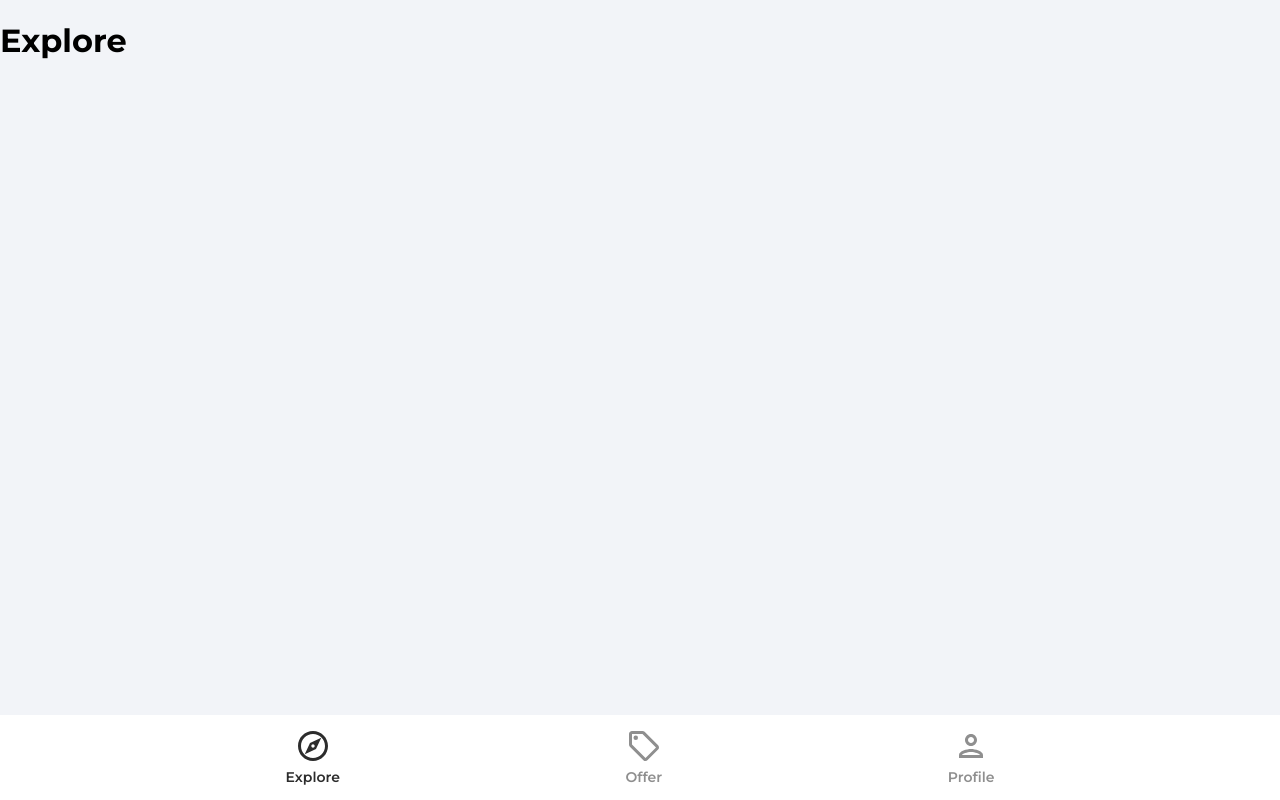
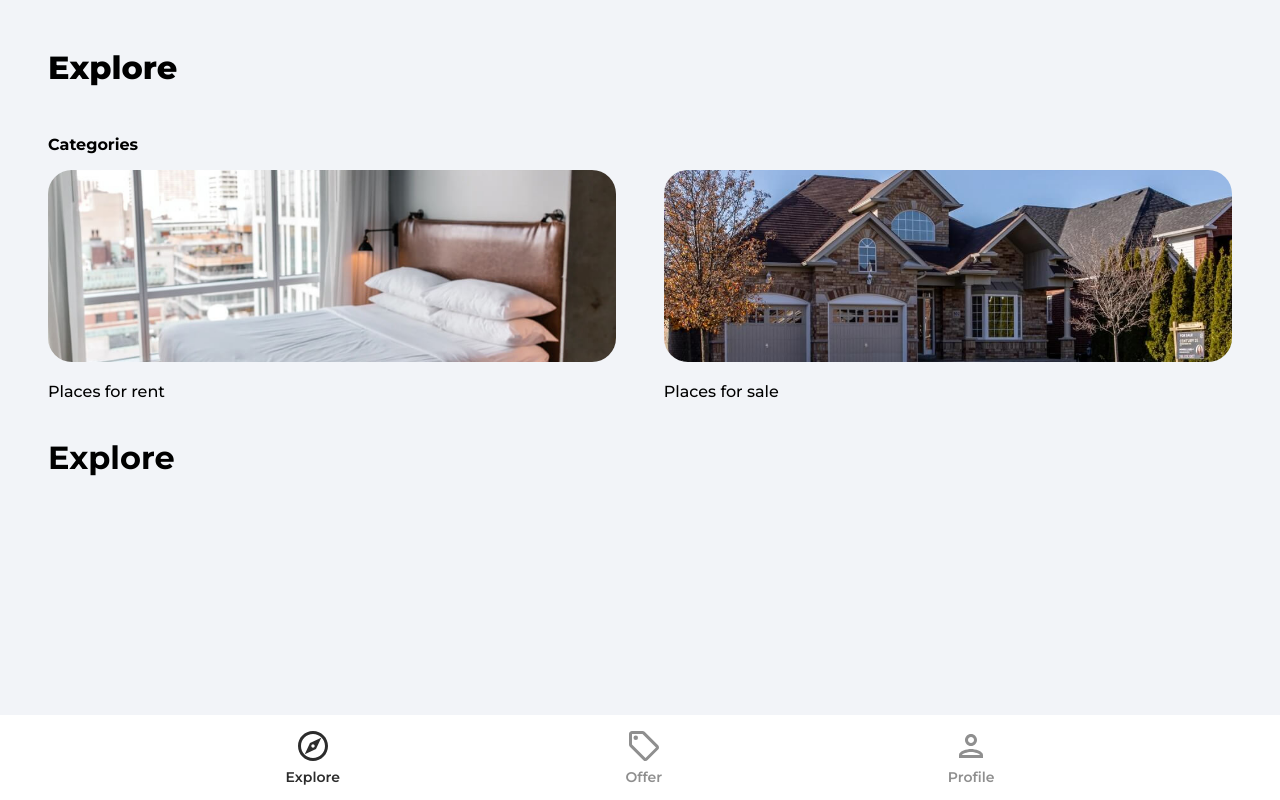
Before and after one commit to mabillama/house-marketplace, a React (Create React App) app: page / in a window 1280 px wide. Built offline with nearby package versions, Linux system fonts and the light colour scheme; no server answers.

Commit message:
Explore page simple listing and styling

```diff
--- a/src/App.js
+++ b/src/App.js
@@ -7,6 +7,7 @@
 import Explore from "./pages/Explore";
 import ForgotPassword from "./pages/ForgotPassword";
 import Offers from "./pages/Offers";
+import Category from "./pages/Category";
 import Profile from "./pages/Profile";
 import SignIn from "./pages/SignIn";
 import SignUp from "./pages/SignUp";
@@ -18,6 +19,7 @@
         <Routes>
           <Route path="/" element={<Explore />} />
           <Route path="/offers" element={<Offers />} />
+          <Route path="/category/:categoryName" element={<Category />} />
           <Route path="/profile" element={<PrivateRoute />}>
             <Route path="/profile" element={<Profile />} />
           </Route>
--- /dev/null
+++ b/src/pages/Category.jsx
@@ -0,0 +1,34 @@
+import { useEffect, useState } from "react";
+import { useParams } from "react-router-dom";
+import {
+  collection,
+  getDocs,
+  query,
+  where,
+  orderBy,
+  limit,
+  startAfter,
+} from "firebase/firestore";
+import { db } from "../firebase.config";
+import { toast } from "react-toastify";
+import Spinner from "../components/Spinner";
+
+function Category() {
+  const [listings, setListings] = useState(null);
+  const [loading, setLoading] = useState(true);
+
+  const params = useParams();
+
+  /* Since we'll been using async/await,
+  we can't use it in useEffect directly.
+  In this case, a new function is needed
+  inside the useEffect hook. */
+
+  useEffect(() => {
+    const fetchListings = async () => {};
+  });
+
+  return <div>Category</div>;
+}
+
+export default Category;
--- a/src/pages/Explore.jsx
+++ b/src/pages/Explore.jsx
@@ -1,6 +1,37 @@
+import { Link } from "react-router-dom";
+import rentCategoryImage from "../assets/jpg/rentCategoryImage.jpg";
+import sellCategoryImage from "../assets/jpg/sellCategoryImage.jpg";
+
 function Explore() {
   return (
-    <div>
+    <div className="explore">
+      <header>
+        <p className="pageHeader">Explore</p>
+      </header>
+
+      <main>
+        {/* Slider */}
+
+        <p className="exploreCategoryHeading">Categories</p>
+        <div className="exploreCategories">
+          <Link to="/category/rent">
+            <img
+              src={rentCategoryImage}
+              alt="rent"
+              className="exploreCategoryImg"
+            />
+            <p className="exploreCategoryName">Places for rent</p>
+          </Link>
+          <Link to="/category/sell">
+            <img
+              src={sellCategoryImage}
+              alt="sell"
+              className="exploreCategoryImg"
+            />
+            <p className="exploreCategoryName">Places for sale</p>
+          </Link>
+        </div>
+      </main>
       <h1>Explore</h1>
     </div>
   );
```
